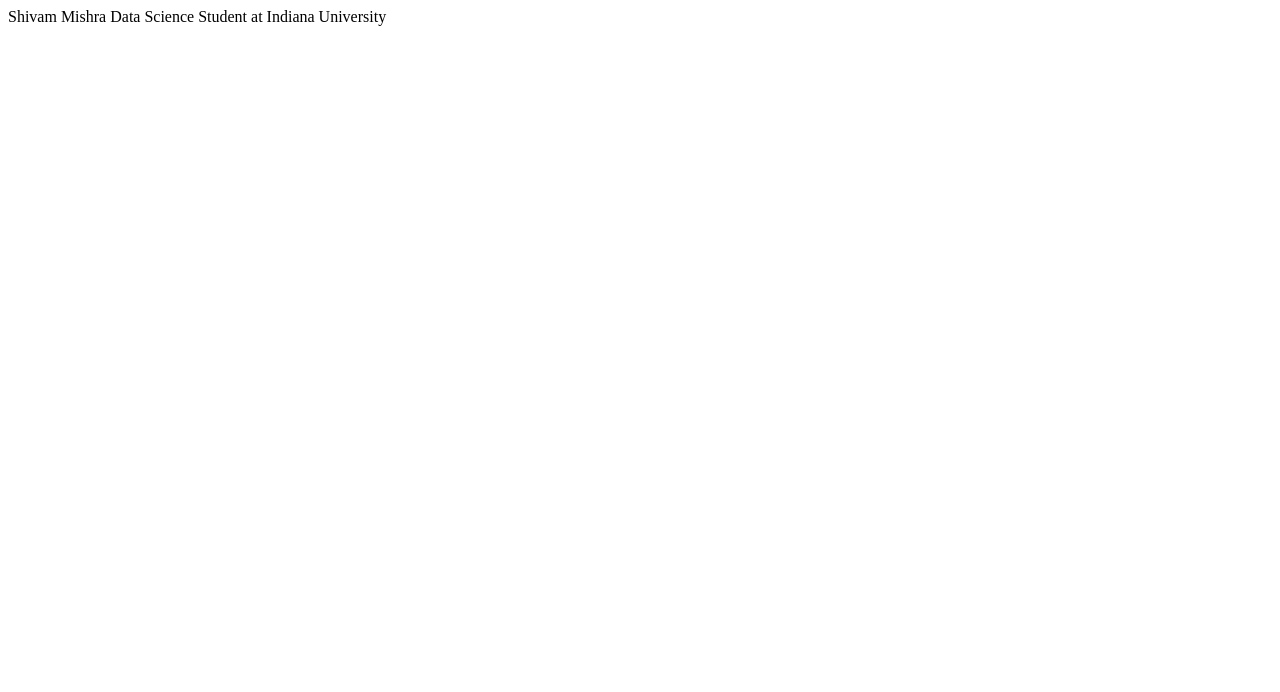
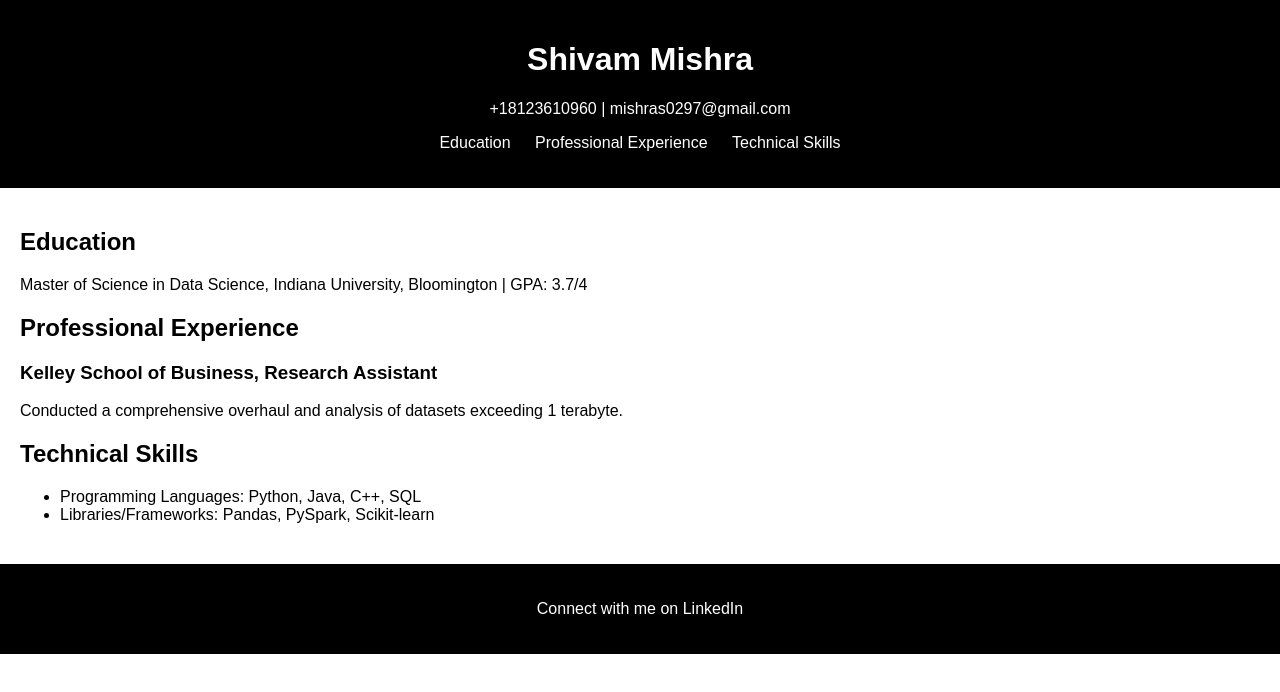
Before and after one commit to shivam0296/mishras.github.io, a plain HTML site: page index.html in a window 1280 px wide. Drawn offline with Linux system fonts and the light colour scheme.

Commit message:
Adding portfolio files

```diff
--- a/index.html
+++ b/index.html
@@ -1,9 +1,49 @@
 <!DOCTYPE html>
-<html>
-    <head>
-        Shivam Mishra
-    </head>
-    <body>
-        Data Science Student at Indiana University
-    </body>
+<html lang="en">
+<head>
+    <meta charset="UTF-8">
+    <meta name="viewport" content="width=device-width, initial-scale=1.0">
+    <title>Shivam Mishra's Portfolio</title>
+    <link rel="stylesheet" href="style.css">
+</head>
+<body>
+    <header>
+        <h1>Shivam Mishra</h1>
+        <p>+18123610960 | mishras0297@gmail.com</p>
+        <nav>
+            <ul>
+                <li><a href="#education">Education</a></li>
+                <li><a href="#experience">Professional Experience</a></li>
+                <li><a href="#skills">Technical Skills</a></li>
+            </ul>
+        </nav>
+    </header>
+    <main>
+        <section id="education">
+            <h2>Education</h2>
+            <p>Master of Science in Data Science, Indiana University, Bloomington | GPA: 3.7/4</p>
+        </section>
+        <section id="experience">
+            <h2>Professional Experience</h2>
+            <article>
+                <h3>Kelley School of Business, Research Assistant</h3>
+                <p>Conducted a comprehensive overhaul and analysis of datasets exceeding 1 terabyte.</p>
+            </article>
+            <!-- Add more experiences as needed -->
+        </section>
+        <section id="skills">
+            <h2>Technical Skills</h2>
+            <ul>
+                <li>Programming Languages: Python, Java, C++, SQL</li>
+                <li>Libraries/Frameworks: Pandas, PySpark, Scikit-learn</li>
+                <!-- Add more skills as needed -->
+            </ul>
+        </section>
+    </main>
+    <footer>
+        <p>Connect with me on <a href="https://linkedin.com">LinkedIn</a></p>
+    </footer>
+
+    <script src="script.js"></script>
+</body>
 </html>
--- /dev/null
+++ b/style.css
@@ -0,0 +1,42 @@
+body, html {
+    margin: 0;
+    padding: 0;
+    font-family: Arial, sans-serif;
+}
+
+header, footer {
+    background-color: #000;
+    color: #fff;
+    text-align: center;
+    padding: 20px 0;
+}
+
+header nav ul {
+    list-style: none;
+    padding: 0;
+}
+
+header nav ul li {
+    display: inline;
+    margin: 0 10px;
+}
+
+header nav ul li a {
+    color: #fff;
+    text-decoration: none;
+}
+
+main {
+    background-color: #fff;
+    padding: 20px;
+    color: #000;
+}
+
+section {
+    margin-bottom: 20px;
+}
+
+footer a {
+    color: #fff;
+    text-decoration: none;
+}
```
Also changed, not shown: script.js (added), 1 other file.
